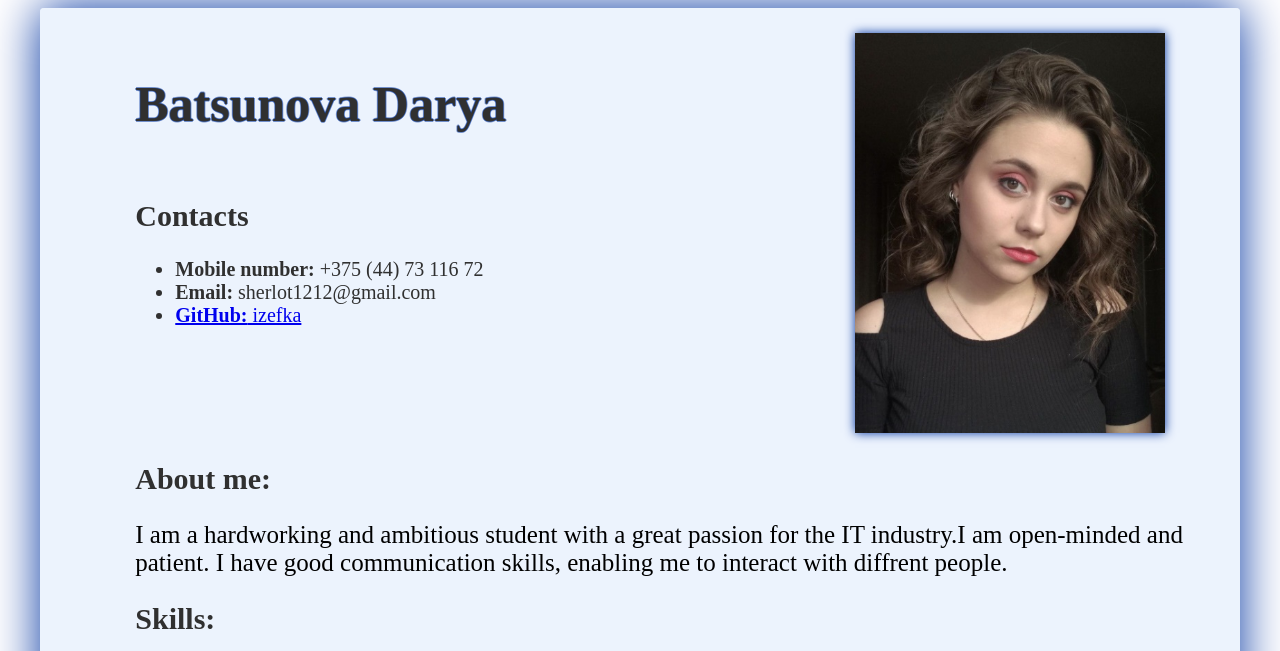
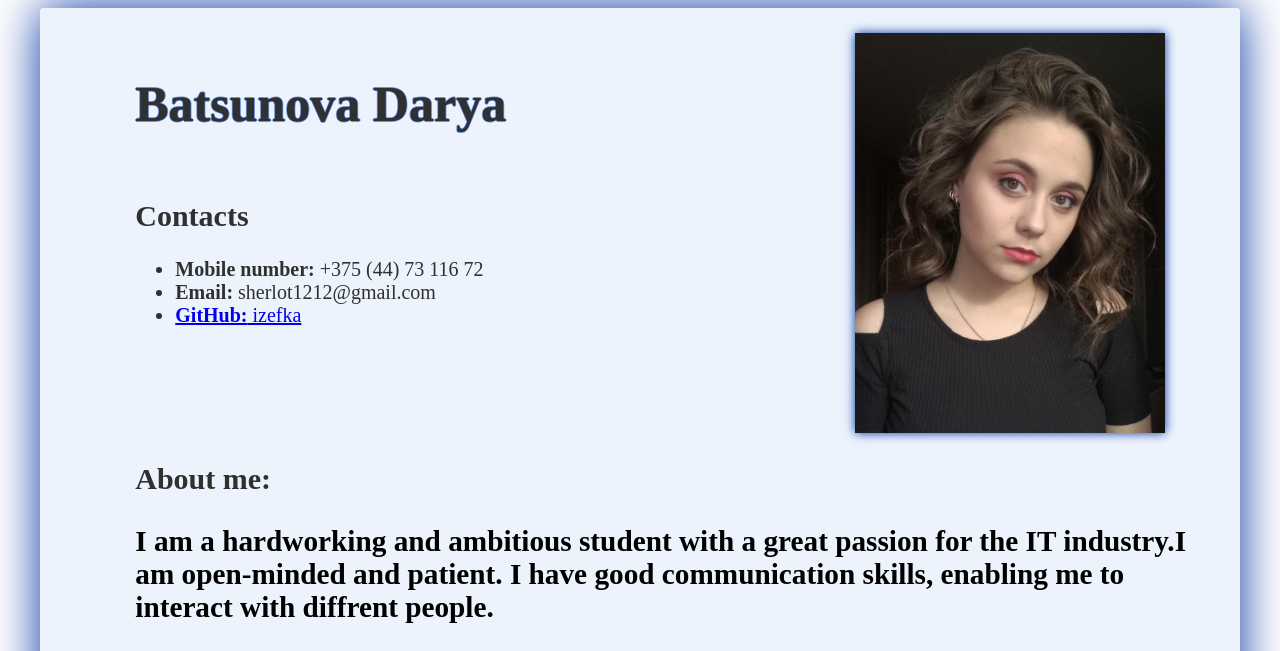
Before and after one commit to izefka/rsschool-cv, a plain HTML site: page index.html in a window 1280 px wide. Shown: the top 651 px of the page. Drawn offline with Linux system fonts and the light colour scheme.

Commit message:
fix: new

```diff
--- a/index.html
+++ b/index.html
@@ -27,9 +27,9 @@
     <main>
       <div class="aboutme ">
         <h2>About me:</h2>
-        <article class="ar">I am a hardworking and ambitious student with a great passion for the IT industry.I am open-minded and patient.
+        <article class="ar"><h3>I am a hardworking and ambitious student with a great passion for the IT industry.I am open-minded and patient.
           I have good communication skills,
-          enabling me to interact with diffrent people.</article>
+          enabling me to interact with diffrent people.</h3></article>
     </div>
     <section class="skills_sec">
       <h2 class="skills">Skills:</h2>
```
